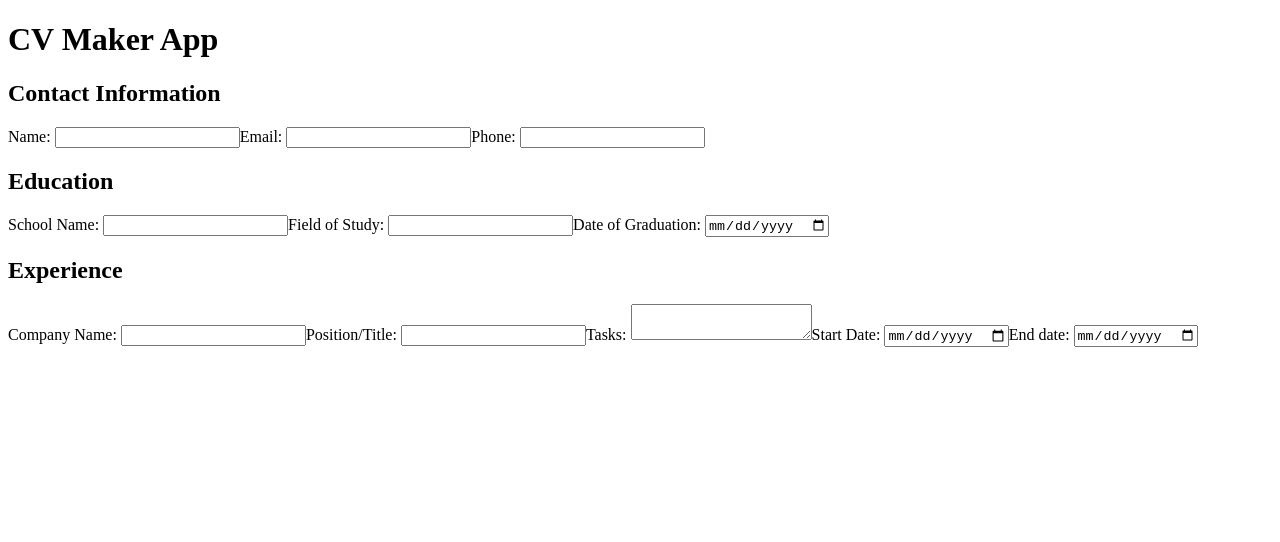
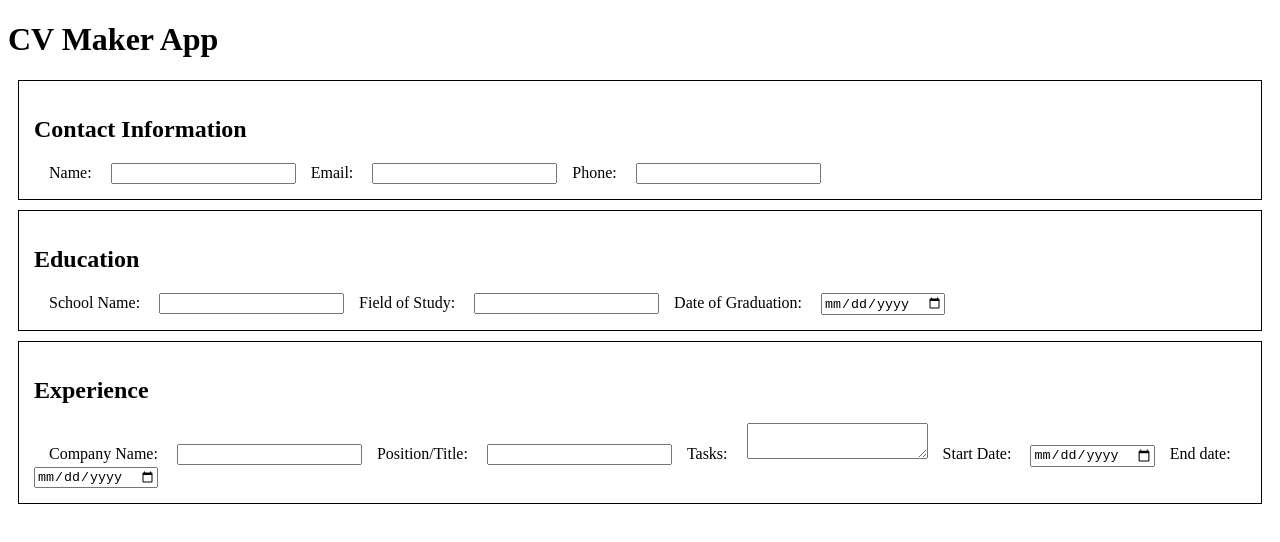
Before and after one commit to blevinspercussion/cv-application, a React (Create React App) app: page / in a window 1280 px wide. Shown: the top 542 px of the page. Built offline with nearby package versions, Linux system fonts and the light colour scheme.

Commit message:
started adding basic css styling to components, and added css class names to components

```diff
--- a/src/components/EducationInfo.js
+++ b/src/components/EducationInfo.js
@@ -1,5 +1,5 @@
 import React, { Component } from "react";
-import App from "../App";
+import "./component_styles.css";
 
 class EducationInfo extends Component {
   constructor(props) {
@@ -7,7 +7,7 @@ class EducationInfo extends Component {
   }
   render() {
     return (
-      <div>
+      <div className="component education-info">
         <h2>Education</h2>
         <form>
           <label>School Name: </label>
--- a/src/components/ExperienceInfo.js
+++ b/src/components/ExperienceInfo.js
@@ -1,5 +1,5 @@
 import React, { Component } from "react";
-import App from "../App";
+import "./component_styles.css";
 
 class ExperienceInfo extends Component {
   constructor(props) {
@@ -7,7 +7,7 @@ class ExperienceInfo extends Component {
   }
   render() {
     return (
-      <div>
+      <div className="component experience-info">
         <h2>Experience</h2>
         <label>Company Name: </label>
         <input type="text"></input>
--- a/src/components/GeneralInfo.js
+++ b/src/components/GeneralInfo.js
@@ -1,5 +1,5 @@
 import React, { Component } from "react";
-import App from "../App";
+import "./component_styles.css";
 
 class GeneralInfo extends Component {
   constructor(props) {
@@ -7,7 +7,7 @@ class GeneralInfo extends Component {
   }
   render() {
     return (
-      <div>
+      <div className="component contact-info">
         <h2>Contact Information</h2>
         <form>
           <label>Name: </label>
--- /dev/null
+++ b/src/components/component_styles.css
@@ -0,0 +1,9 @@
+.component {
+    border: 1px solid black;
+    padding: 15px;
+    margin: 10px
+}
+
+label {
+    padding: 15px;
+}
```
